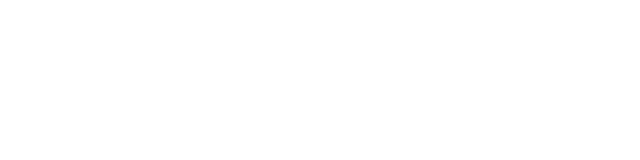
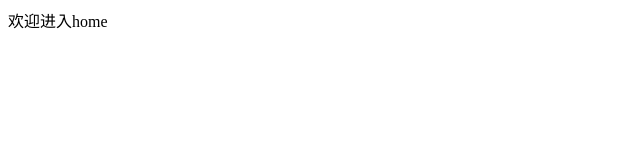
Before and after one commit to anjingren/PC-toutiao2-person, a Vue app: page / in a window 1280 px wide. Shown: the top 160 px of the page, without its empty margins (0-640 px from the left). Built offline with nearby package versions, Linux system fonts and the light colour scheme.

Commit message:
初始化提交

```diff
--- a/src/App.vue
+++ b/src/App.vue
@@ -1,5 +1,7 @@
 <template>
   <div id="app">
+    <!-- // 这里是放一级路由组件的占位的地方 -->
+    <router-view></router-view>
   </div>
 </template>
 
--- a/src/main.js
+++ b/src/main.js
@@ -1,8 +1,9 @@
 import Vue from 'vue'
 import App from './App.vue'
-
+import router from '@/router'
 Vue.config.productionTip = false
 
 new Vue({
+  router,
   render: h => h(App)
 }).$mount('#app')
--- /dev/null
+++ b/src/router/index.js
@@ -0,0 +1,15 @@
+import Vue from 'vue'
+import VueRouter from 'vue-router'
+import Login from '@/views/Login'
+import Home from '@/views/Home'
+Vue.use(VueRouter)
+const router = new VueRouter({
+  routes: [
+    { name: 'home', path: '/', component: Home },
+    { name: 'login', path: '/login', component: Login }
+  ]
+})
+// 实例化一个router
+// 注册路由对象
+
+export default router
--- a/src/router/router.js
+++ /dev/null
@@ -1,5 +0,0 @@
-import router from 'vue-router'
-
-export default {
-
-}
--- /dev/null
+++ b/src/views/Home/index.vue
@@ -0,0 +1,15 @@
+<template>
+    <div class="home-container">
+欢迎进入home
+    </div>
+</template>
+
+<script>
+export default {
+
+}
+</script>
+
+<style>
+
+</style>
--- /dev/null
+++ b/src/views/Login/index.vue
@@ -0,0 +1,15 @@
+<template>
+    <div class="login-container">
+       登录页面
+    </div>
+</template>
+
+<script>
+export default {
+
+}
+</script>
+
+<style>
+
+</style>
```
